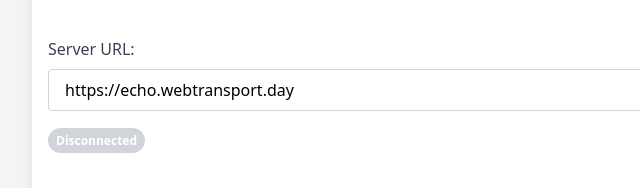
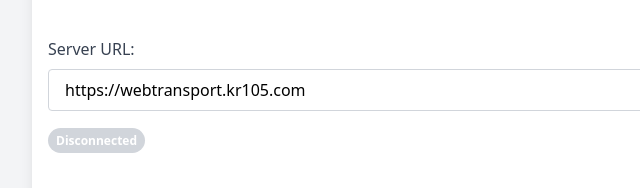
Before and after one commit to kr105/webtransport-playground, a plain HTML site: page index.htm in a window 1280 px wide. Shown: the part 127-315 px from the top of the page, 0-640 px from the left. Drawn offline with nearby package versions, Linux system fonts and the light colour scheme.

Commit message:
Change default server

```diff
--- a/index.htm
+++ b/index.htm
@@ -21,7 +21,7 @@
                             <div class="flex flex-col sm:flex-row">
                                 <input type="text" id="txtServerUrl"
                                     class="w-full px-4 py-2 border border-gray-300 rounded"
-                                    value="https://echo.webtransport.day">
+                                    value="https://webtransport.kr105.com">
                                 <button type="submit" id="btnConnect"
                                     class="bg-blue-500 text-white px-6 py-2 rounded sm:ml-4 mt-2 sm:mt-0 self-start sm:self-center">Connect</button>
                             </div>
```
